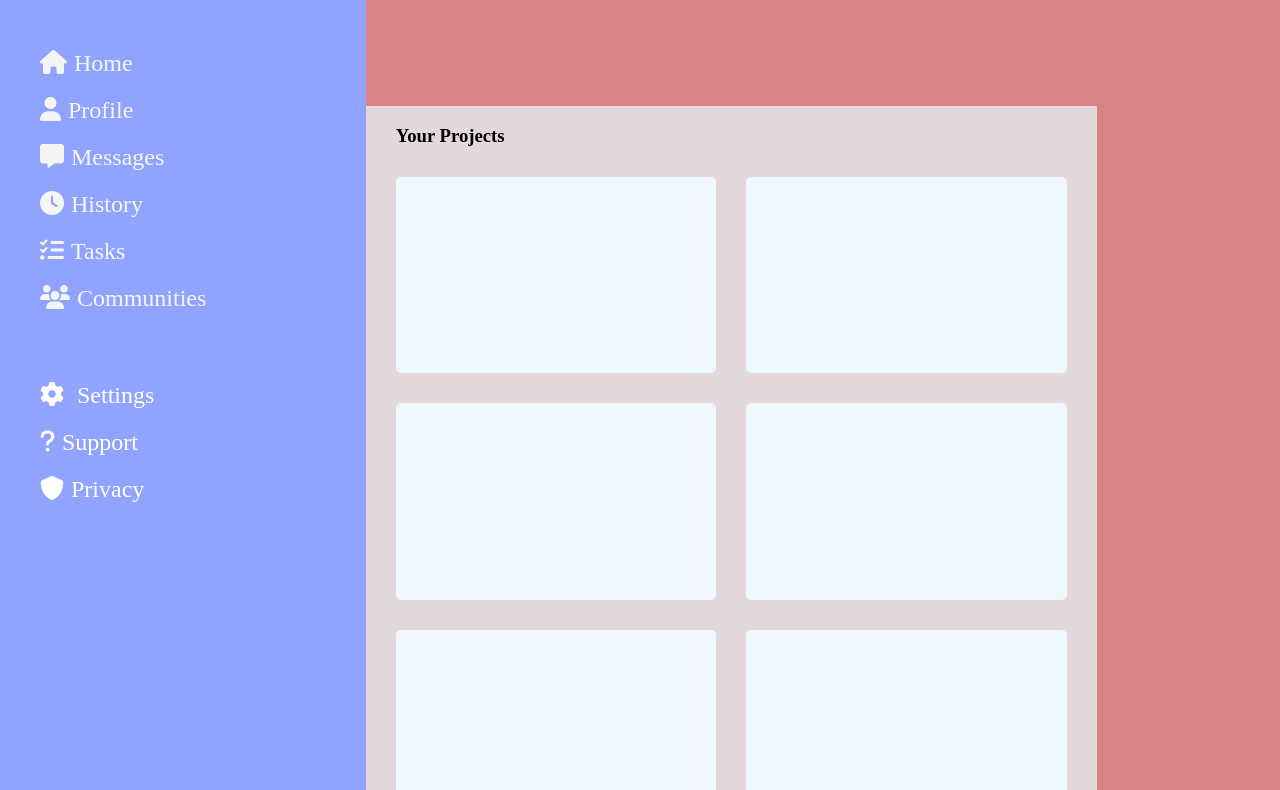
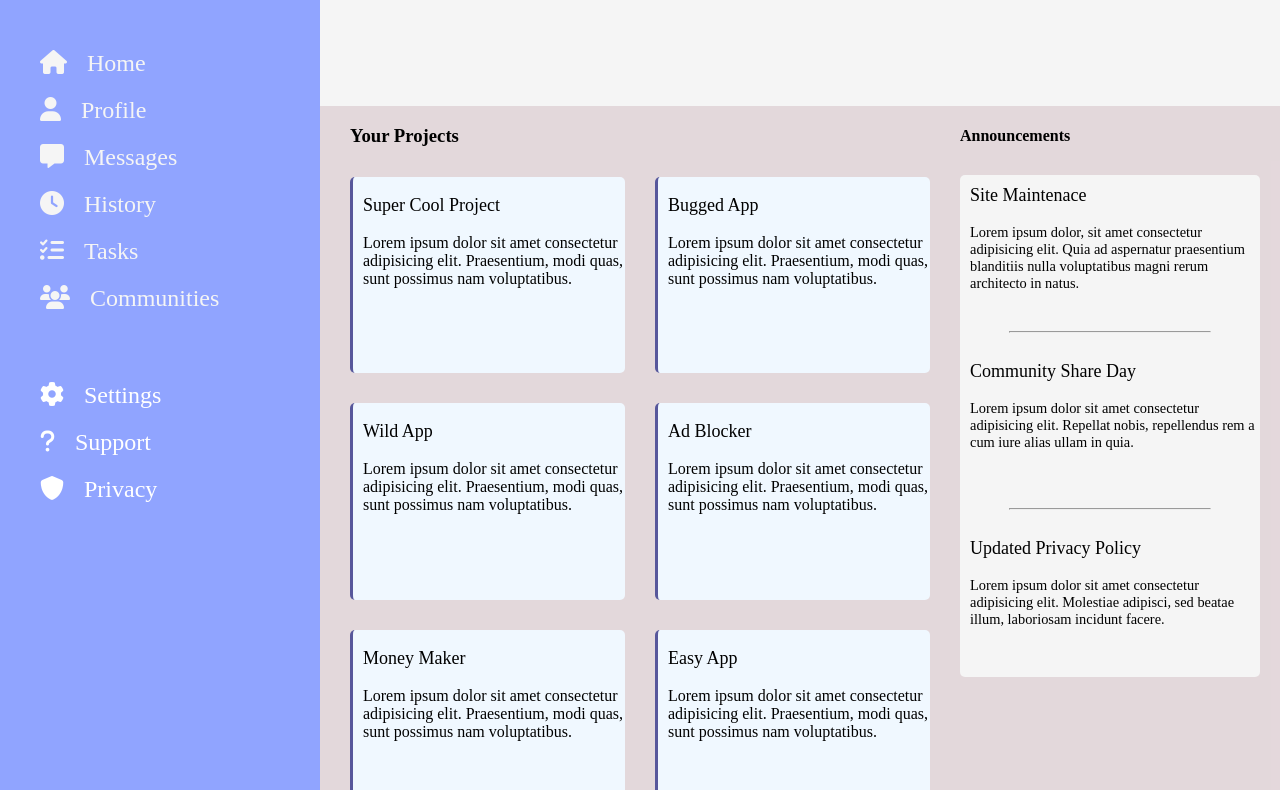
Before and after one commit to fatmutt/dashboard_project, a plain HTML site: page index.html in a window 1280 px wide. Shown: the part 94-884 px from the top of the page. Drawn offline with Linux system fonts and the light colour scheme.

Commit message:
worked more on main and rightbar

```diff
--- a/index.html
+++ b/index.html
@@ -22,7 +22,7 @@
 
             </ul>
             <ul class="bottom">
-                <li class = 'help'><i class="fa fa-cog" aria-hidden="true"></i> Settings</li>
+                <li class = 'help'><i class="fa fa-cog"></i>Settings</li>
                 <li class = 'help'><i class="fa-solid fa-question"></i>Support</li>
                 <li class = 'help'><i class="fa-solid fa-shield"></i>Privacy</li>
             </ul>
@@ -35,12 +35,45 @@
         <div class = 'projects'>
             <h3>Your Projects</h3>
             <div class = 'main'>
-                <div class="content"></div>
-                <div class="content"></div>
-                <div class="content"></div>
-                <div class="content"></div>
-                <div class="content"></div>
-                <div class="content"></div>
+                <div class="content">
+                    <p class = 'title'>Super Cool Project</p>
+                    <p class = 'lorem'>Lorem ipsum dolor sit amet consectetur adipisicing elit. Praesentium, modi quas, sunt possimus nam voluptatibus.</p>
+
+                </div>
+                <div class="content">
+                    <p class = 'title'>Bugged App</p>
+                    <p class = 'lorem'>Lorem ipsum dolor sit amet consectetur adipisicing elit. Praesentium, modi quas, sunt possimus nam voluptatibus.</p>
+                </div>
+                <div class="content">
+                    <p class = 'title'>Wild App</p>
+                    <p class = 'lorem'>Lorem ipsum dolor sit amet consectetur adipisicing elit. Praesentium, modi quas, sunt possimus nam voluptatibus.</p>
+                </div>
+                <div class="content">
+                    <p class="title">Ad Blocker</p>
+                    <p class = 'lorem'>Lorem ipsum dolor sit amet consectetur adipisicing elit. Praesentium, modi quas, sunt possimus nam voluptatibus.</p>
+                </div>
+                <div class="content">
+                    <p class="title">Money Maker</p>
+                    <p class = 'lorem'>Lorem ipsum dolor sit amet consectetur adipisicing elit. Praesentium, modi quas, sunt possimus nam voluptatibus.</p>
+
+                </div>
+                <div class="content">
+                    <p class="title">Easy App</p>
+                    <p class = 'lorem'>Lorem ipsum dolor sit amet consectetur adipisicing elit. Praesentium, modi quas, sunt possimus nam voluptatibus.</p>
+                </div>
+            </div>
+        </div>
+        <div class = 'rightbar'>
+            <h4>Announcements</h4>
+            <div class = 'maintenance'>
+                <p class="title">Site Maintenace</p>
+                <p class = 'lorem'>Lorem ipsum dolor, sit amet consectetur adipisicing elit. Quia ad aspernatur praesentium blanditiis nulla voluptatibus magni rerum architecto in natus.</p>
+                <hr class = 'solid'>
+                <p class="title">Community Share Day</p>
+                <p class = 'lorem'>Lorem ipsum dolor sit amet consectetur adipisicing elit. Repellat nobis, repellendus rem a cum iure alias ullam in quia.</p>
+                <hr class = 'solid'>
+                <p class="title">Updated Privacy Policy</p>
+                <p class = 'lorem'>Lorem ipsum dolor sit amet consectetur adipisicing elit. Molestiae adipisci, sed beatae illum, laboriosam incidunt facere.</p>
             </div>
         </div>
     </div>
--- a/style.css
+++ b/style.css
@@ -2,12 +2,13 @@ body, html {
     margin: 0;
     padding: 0;
     height: 100vh;
+    font-family: 'Times New Roman', Times, serif;
 }
 
 #container {
     display: grid;
     background-color: rgb(216, 132, 132);
-    grid-template-columns: 2fr 4fr 1fr;
+    grid-template-columns: 1fr 2fr 1fr;
     grid-template-rows: 1fr 4fr;
     height: 1000px;
 }
@@ -17,6 +18,7 @@ body, html {
     grid-column: 2 / 5;
     grid-template-columns: 4fr 1fr;
     grid-template-rows: 1 / 2;
+    background-color: whitesmoke;
 }
 
 .header .fa-magnifying-glass {
@@ -26,6 +28,9 @@ body, html {
     margin-left: 10px;
 }
 
+.header .fa-bell {
+    margin-top: 20px;
+}
 .header input{
     grid-column: 1 / 2;
     grid-row: 1 / 2;
@@ -35,6 +40,7 @@ body, html {
     margin-left: 40px;
     border-radius: 20px;
     border-style: none;
+    background-color: rgb(231, 231, 231);
 }
 
 .header input:focus {
@@ -59,23 +65,39 @@ body, html {
     height: 650px;
 }
 
+.title  {
+    font-size: large;
+    font-weight: 100;
+    margin-left: 10px;
+}
+
 .content {
     display: flex;
+    flex-direction: column;
     background-color: aliceblue;
     border-radius: 5px;
+    border-left-color: rgb(87, 87, 155);
+    border-left-style: solid;
+}
+
+.lorem {
+    max-width: 350px;
+    margin-left: 10px;
+    height: 100px;
+    margin-top: 0;
 }
 
 .sidebar {
     grid-row: 1 / 3;
     background-color: rgb(144, 164, 255);
-    max-width: 400px;
-    min-width: 250px
+    min-width: 300px;
 }
 .sidebar h1 {
     padding: 5px;
     font-size: 2.5rem;
     margin-bottom: 60px;
     color: whitesmoke;
+    margin-left: 30px;
 }
 
 .s-li {
@@ -90,15 +112,45 @@ body, html {
     font-size: 1.5rem;
     color: white;
     margin-top: 20px;
+    margin-right: 30px;
 
 }
-.top {
-    justify-content: center;
-}
+
 .bottom {
     margin-top: 70px;
 }
 
 .sidebar .fa, .fas, .fa-solid, .fa-cog, .fa-regular {
-    margin-right: 7px;
+    margin-right: 20px;
 }
+
+.rightbar {
+    background-color: rgba(232, 248, 253, 0.726);
+
+}
+
+.maintenance {
+    font-size: .9rem;
+    background-color: whitesmoke;
+    border-radius: 5px;
+    margin-top: 30px;
+    min-width: 250px;
+    max-width: 400px;
+    margin-right: 20px;
+    min-height: 200px;
+    margin-bottom: 10px;
+}
+
+.maintenance .title {
+    padding-top: 10px;
+}
+
+.solid {
+    max-width: 200px;
+    color: grey;
+
+}
+
+.maintenance .lorem {
+    margin-bottom: 5px;
+}
```
